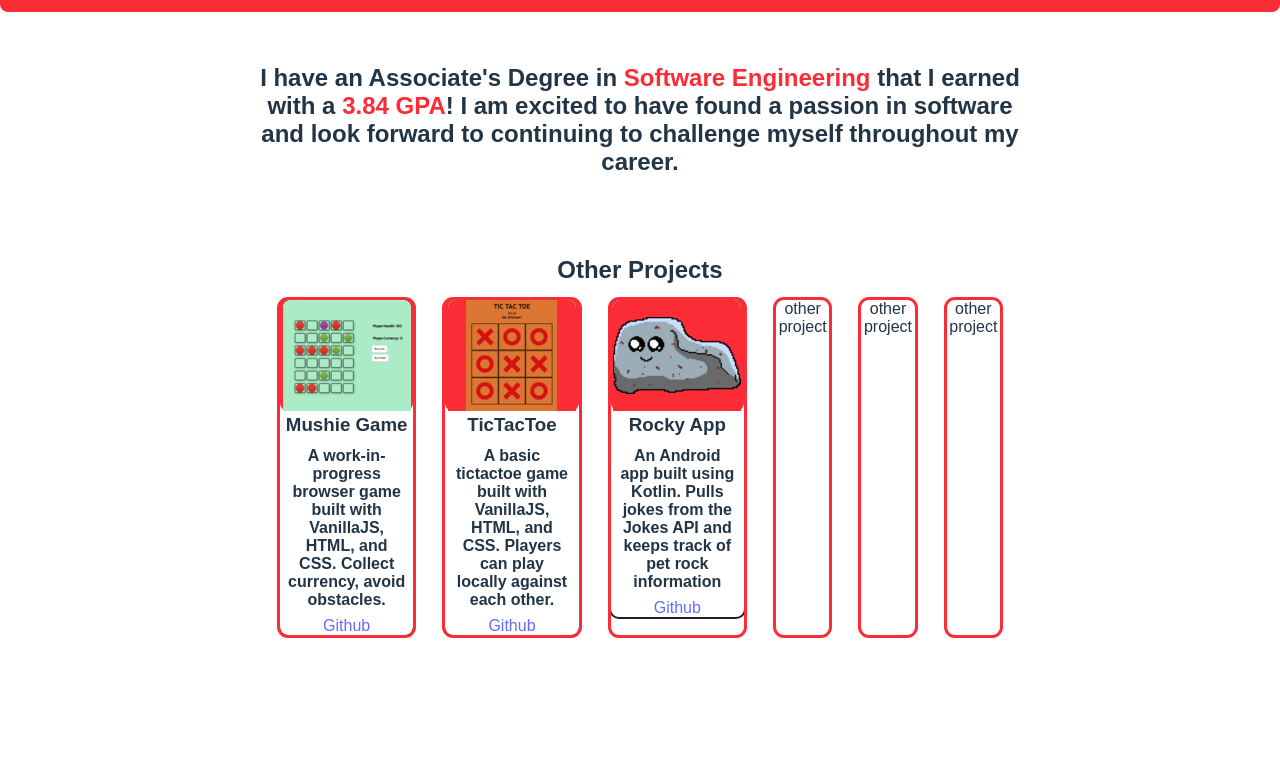
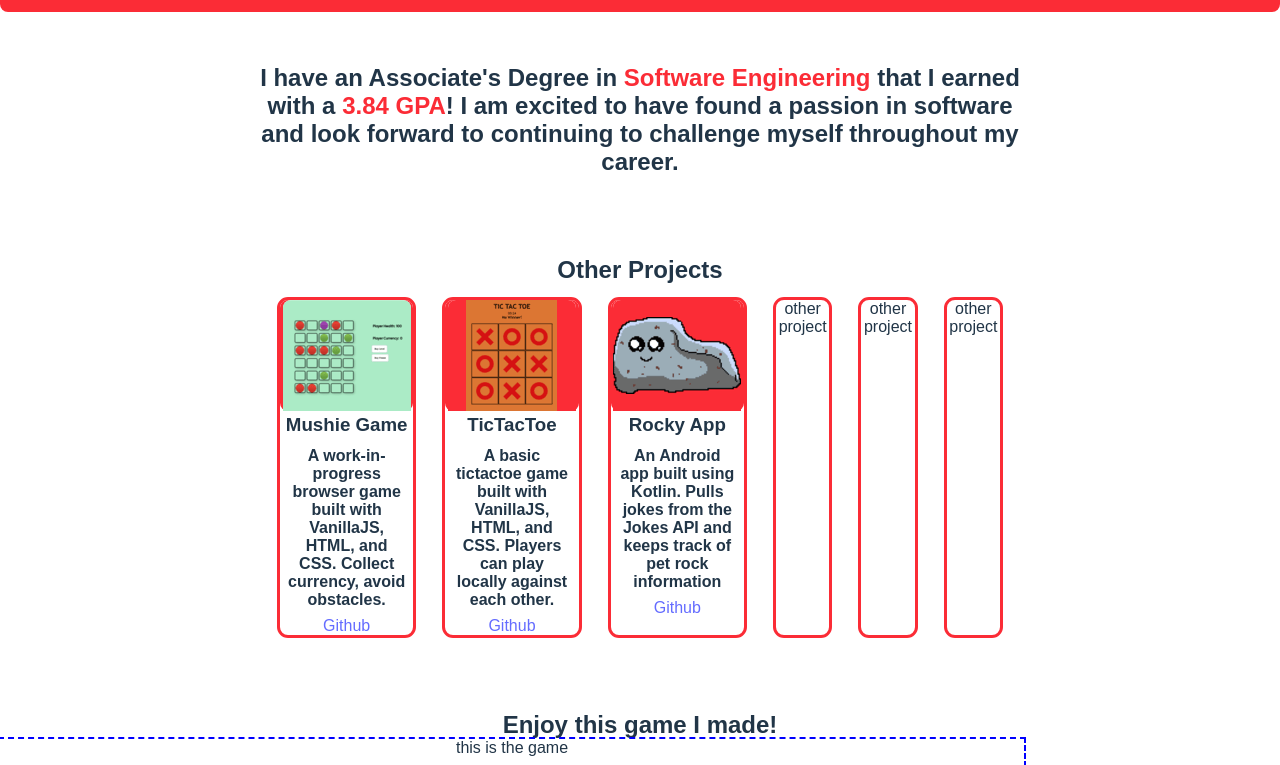
Before and after one commit to birbothedev/new-portfolio, a React (Vite) app in the folder frontend/: page / in a window 1280 px wide. Shown: the part 1315-2080 px from the top of the page. Before the commit the page ends 2006 px from the top, so only its background shows below. Built offline with nearby package versions, Linux system fonts and the light colour scheme.

Commit message:
started adding game canvas

```diff
--- a/frontend/src/components/GameComponent.jsx
+++ b/frontend/src/components/GameComponent.jsx
@@ -0,0 +1,11 @@
+import '../css/componentcss/GameComponent.css'
+
+export function GameComponent() {
+    return (
+        <>
+        <div className="game-area-wrapper">
+            this is the game
+        </div>
+        </>
+    )
+}
--- a/frontend/src/css/HomePage.css
+++ b/frontend/src/css/HomePage.css
@@ -139,3 +139,8 @@ body {
     box-shadow: 10px 10px 20px rgba(115, 2, 8, 1.0);
     cursor: pointer;
 }
+
+.game-container {
+    width: 100%;
+    margin: 0 auto;
+}
--- /dev/null
+++ b/frontend/src/css/componentcss/GameComponent.css
@@ -0,0 +1,5 @@
+.game-area-wrapper {
+    width: 80%;
+    height: 40%;
+    outline: dashed 2px blue;
+}
--- a/frontend/src/css/componentcss/ProjectComponent.css
+++ b/frontend/src/css/componentcss/ProjectComponent.css
@@ -1,5 +1,5 @@
 .project-component-wrapper {
-    outline: 2px solid #2B1B17;
+    /* outline: 2px solid #2B1B17; */
     border-radius: 8px;
     max-width: 288px;
 }
--- a/frontend/src/pages/HomePage.jsx
+++ b/frontend/src/pages/HomePage.jsx
@@ -1,6 +1,7 @@
 import '../css/HomePage.css'
 import { ProjectComponent } from '../components/ProjectComponent'
 import { useState } from 'react'
+import { GameComponent } from '../components/GameComponent';
 
 export function HomePage() {
     const [hasGlasses, setHasGlasses] = useState(false);
@@ -82,7 +83,7 @@ export function HomePage() {
                                 description="A basic tictactoe game built with VanillaJS, HTML, and CSS. Players can play locally against each other."
                                 link="https://birbothedev.github.io/tictactoe-jsproject2/"
                                 image="../images/tictactoe.png"
-                                imgText="mushie game"
+                                imgText="tictactoe"
                                 githublink="https://github.com/birbothedev/tictactoe-jsproject2/blob/main/scripts/scripts.js"
                             />
                         </div>
@@ -90,10 +91,10 @@ export function HomePage() {
                             <ProjectComponent
                                 label="Rocky App"
                                 description="An Android app built using Kotlin. Pulls jokes from the Jokes API and keeps track of pet rock information"
-                                link="https://birbothedev.github.io/tictactoe-jsproject2/"
+                                link="https://github.com/birbothedev/mobile_app_proj4/tree/main/app/src/main/java/com/example/project4/main"
                                 image="../images/rockapp.png"
-                                imgText="mushie game"
-                                githublink="https://github.com/birbothedev/tictactoe-jsproject2/blob/main/scripts/scripts.js"
+                                imgText="rrock app"
+                                githublink="https://github.com/birbothedev/mobile_app_proj4/tree/main/app/src/main/java/com/example/project4/main"
                             />
                         </div>
                         <div className="other-projects">
@@ -108,7 +109,8 @@ export function HomePage() {
                     </div>
                 </div>
                 <div className="game-container">
-
+                    <h2 className="other-proj-title">Enjoy this game I made!</h2>
+                    <GameComponent />
                 </div>
             </div>
         </div>
```
